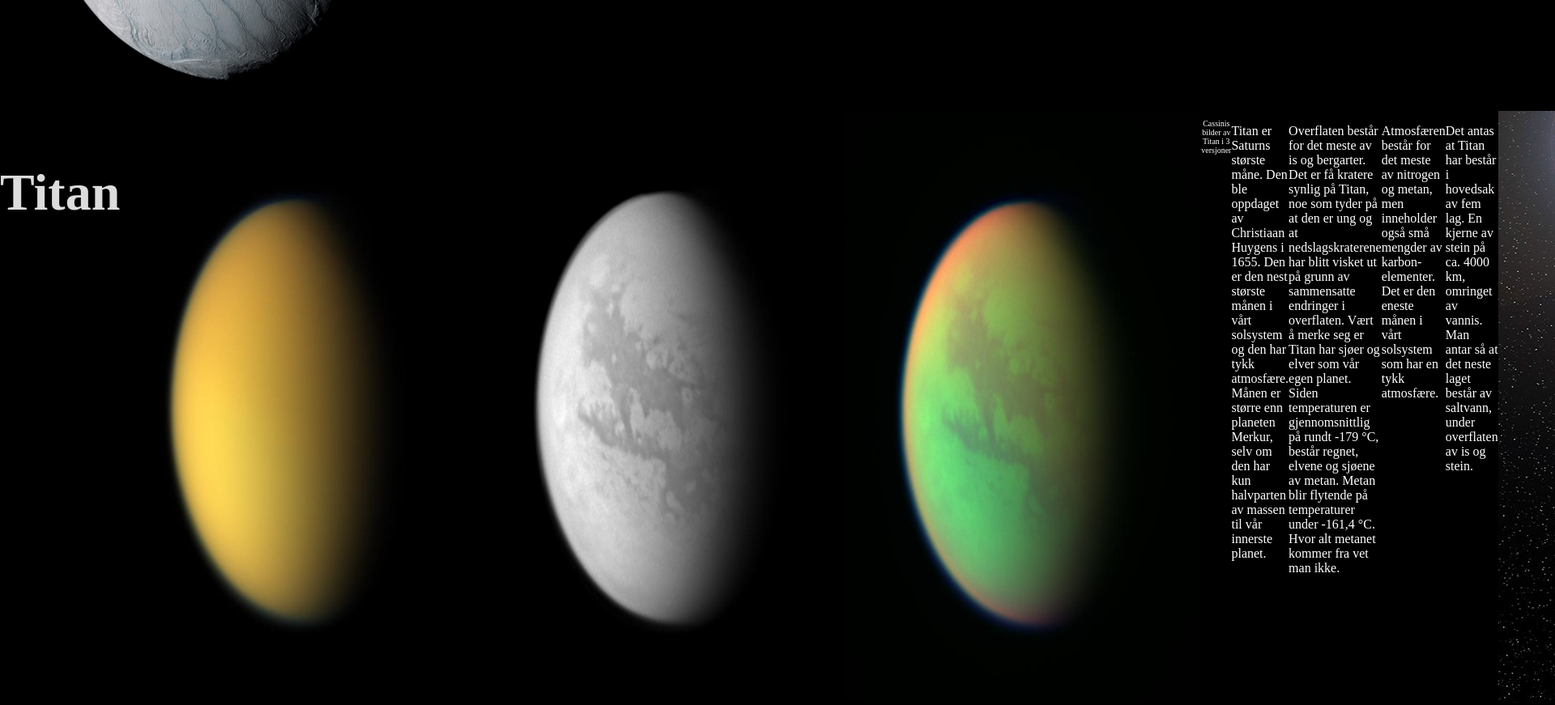
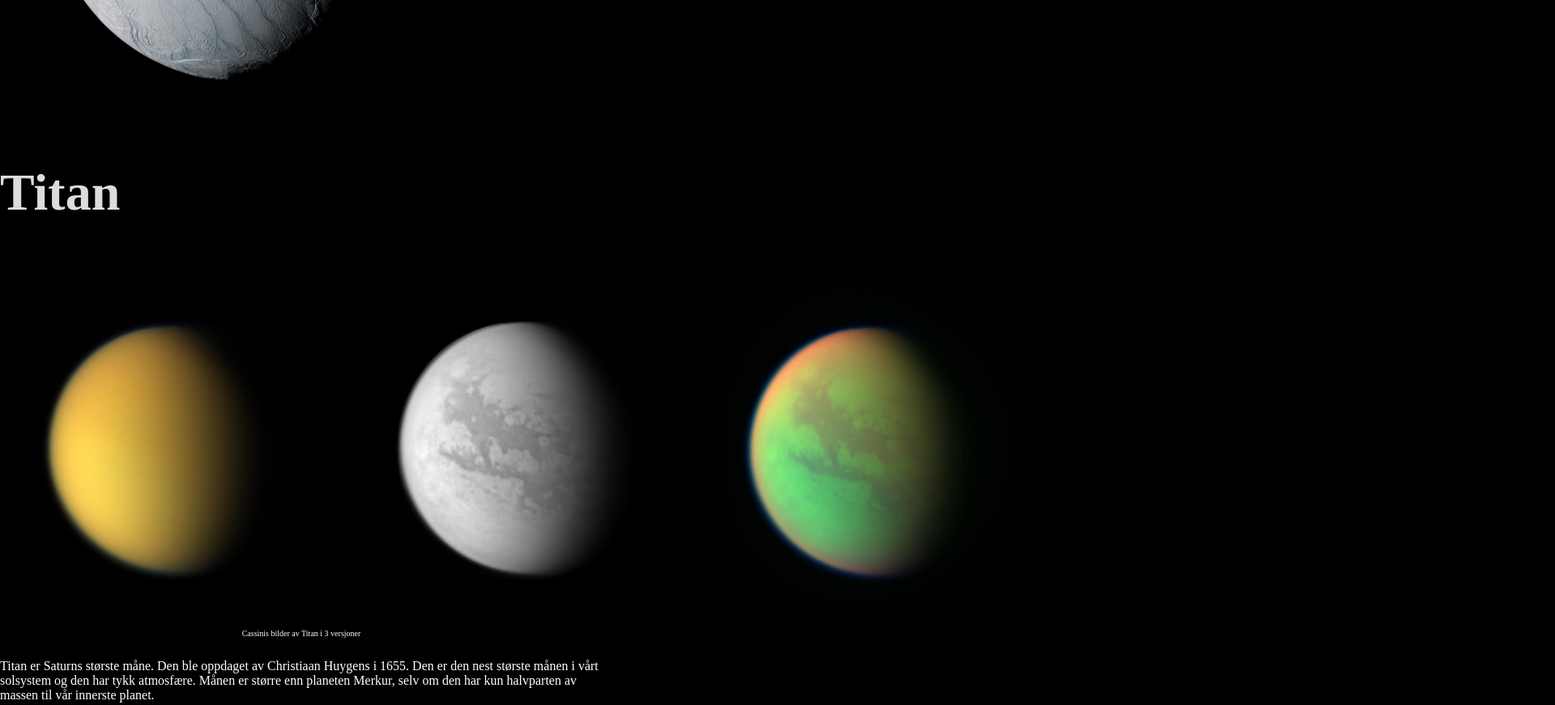
Before and after one commit to Lazy-CSharp-Coder/Saturn, a website: page maanene.html in a window 1280 px wide. Shown: the part 5200-6071 px from the top of the page at 81% size, 1920 px wide, since content can reach past the window. Drawn offline with Linux system fonts and the light colour scheme; a web font is replaced by a local one.

Commit message:
lagt inn titan section

```diff
--- a/maanene.html
+++ b/maanene.html
@@ -239,7 +239,7 @@
                 </div>
             </div>
         </section>
-        <section id="enceladus" class="flex titanSection">
+        <section id="titan" class="flex titanSection">
 
             <h3>Titan</h3>
             <img class="titanImg" src="titan3views.png" alt="fant ikke bilde" />
--- a/styles.css
+++ b/styles.css
@@ -411,6 +411,9 @@ p {
   flex-direction: row;
 }
 
+.titanSection {
+  flex-direction: column;
+}
 
 /* FOOTER */
 
```
